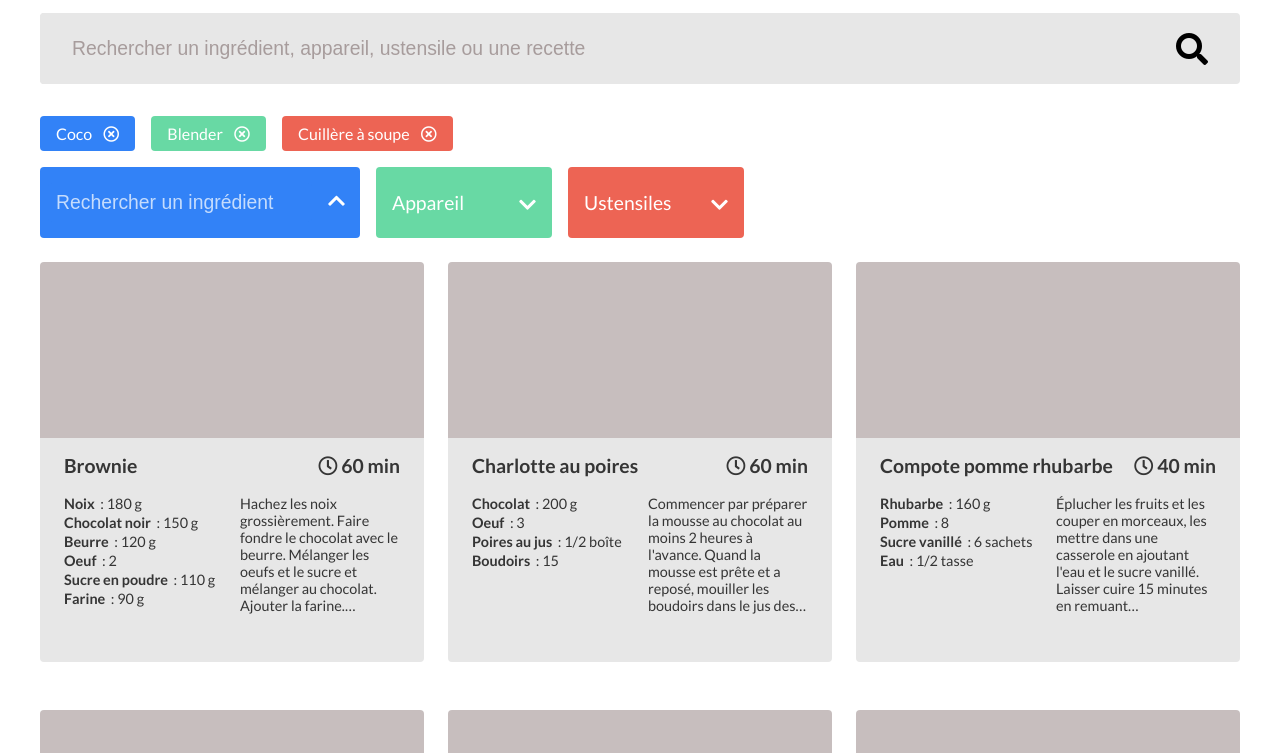
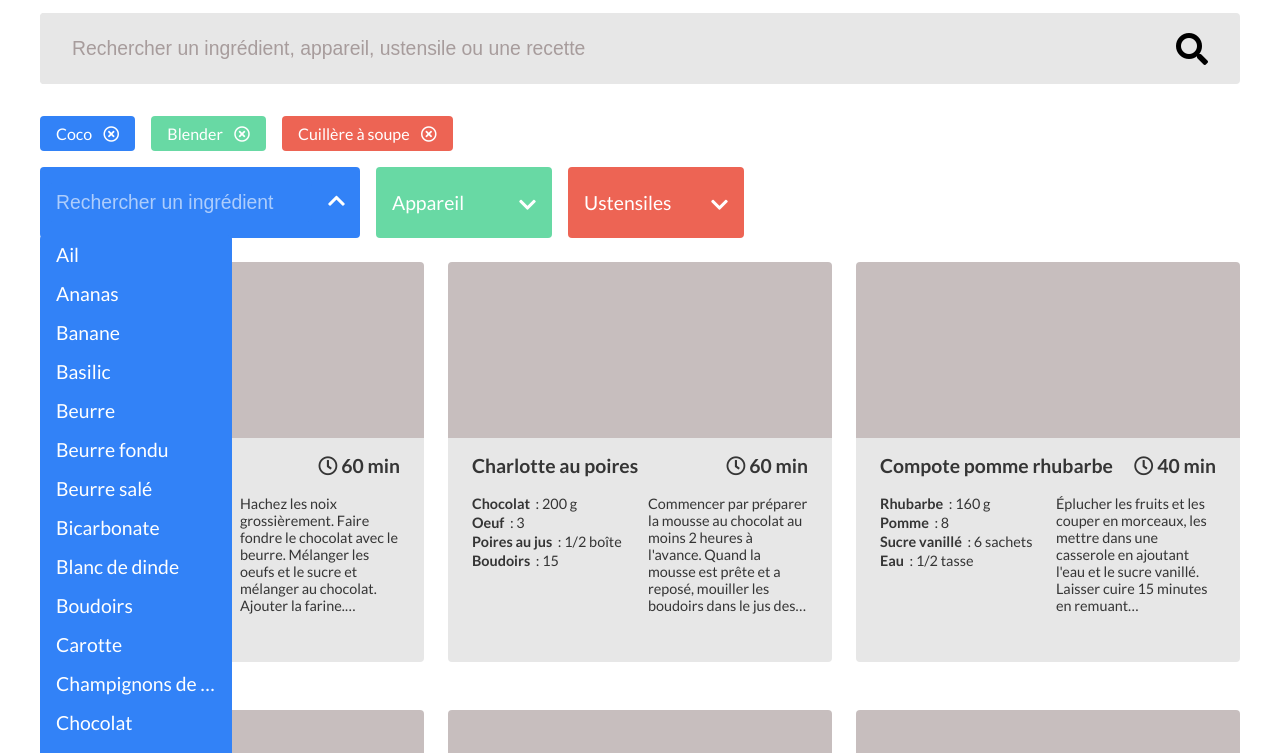
Before and after one commit to logic-fabric/les-petits-plats, a plain HTML site: page index.html in a window 1280 px wide. Both pictures are taken after a click on the label "Ingrédients". Shown: the part 46-799 px from the top of the page. Drawn offline with Linux system fonts and the light colour scheme.

Commit message:
feature: search with filters events > display all ingredients, appliances and ustensils

```diff
--- a/css/scss/pages/_home.scss
+++ b/css/scss/pages/_home.scss
@@ -1,3 +1,5 @@
+$filters-transition-duration: 150ms;
+
 .p-search-bar {
   display: flex;
 
@@ -62,7 +64,7 @@
 
       cursor: pointer;
 
-      transition: width 150ms;
+      transition: width $filters-transition-duration;
 
       @media (min-width: $small-breakpoint) {
         padding: $grid-3 $grid-2;
@@ -80,7 +82,7 @@
       color: white;
       font-size: $h5-size;
 
-      transition: width 50ms 200ms;
+      transition: width $filters-transition-duration;
     }
 
     i {
@@ -120,21 +122,26 @@
     }
 
     ul {
-      display: none;
+      display: flex;
+      flex-direction: column;
+      flex-wrap: wrap;
       position: absolute;
-      top: 4rem;
+      top: 4.25rem;
       left: 0;
       z-index: $z-dropdown;
 
-      padding: $grid-1 0;
+      height: 0;
       border-radius: $grid-sm;
+      overflow: hidden;
+
+      opacity: 0;
+
+      transition: opacity $filters-transition-duration;
 
       &.opened {
-        display: flex;
-        flex-direction: column;
-        flex-wrap: wrap;
+        height: auto;
 
-        content: "un ingrédient";
+        opacity: 1;
       }
 
       li {
@@ -150,7 +157,7 @@
     &--ingredient {
       background: $info-500;
 
-      &:hover {
+      label:not(.closed):hover {
         background: darken($info-500, 10);
       }
 
@@ -158,7 +165,7 @@
         background: $info-500;
 
         &::placeholder {
-          color: lighten($info-500, 30);
+          color: lighten($info-500, 25);
         }
       }
 
@@ -174,7 +181,7 @@
     &--appliance {
       background: $success-500;
 
-      &:hover {
+      label:not(.closed):hover {
         background: darken($success-500, 12);
       }
 
@@ -182,7 +189,7 @@
         background: $success-500;
 
         &::placeholder {
-          color: lighten($success-500, 32);
+          color: lighten($success-500, 25);
         }
       }
 
@@ -198,7 +205,7 @@
     &--ustensil {
       background: $danger-500;
 
-      &:hover {
+      label:not(.closed):hover {
         background: darken($danger-500, 8);
       }
 
@@ -206,7 +213,7 @@
         background: $danger-500;
 
         &::placeholder {
-          color: lighten($danger-500, 30);
+          color: lighten($danger-500, 20);
         }
       }
 
--- a/js/pages/pageHandler.js
+++ b/js/pages/pageHandler.js
@@ -11,31 +11,35 @@ export class PageHandler {
 
   render() {
     this._renderBadges();
-    //this._renderDropdownOptions(this._recipesList.sortedIngredients);
+    this._renderFiltersOptions(this._recipesList);
     this._renderCards(this._recipesList);
 
     this._addSearchBarEvent();
-    this._addOpenFilters();
+    this._addOpenFiltersEvents();
+    this._addSearchWithFiltersEvents();
   }
 
   _renderBadges() {}
 
-  _renderDropdownOptions(ingredients) {
-    const ingredientsList = document.getElementById("ingredients-list");
-    const numberOfIngredients = ingredients.length;
+  _renderFiltersOptions(recipesList) {
+    const items = {
+      ingredient: recipesList.sortedIngredients,
+      appliance: recipesList.sortedAppliances,
+      ustensil: recipesList.sortedAppliances,
+    };
 
-    ingredientsList.style.width = `${Math.min(numberOfIngredients, 5) * 12}rem`;
-    ingredientsList.style.height = `${
-      Math.ceil(numberOfIngredients / 5) * 38.5 + 16
-    }px`;
+    for (let filter of FILTERS) {
+      const itemsList = document.getElementById(`${filter}-list`);
+      const itemsQuantity = itemsList.length;
 
-    let htmlContent = "";
+      let htmlContent = "";
 
-    for (let ingredient of ingredients) {
-      htmlContent += `<li>${ingredient}</li>`;
+      for (let item of items[filter]) {
+        htmlContent += `<li>${item}</li>`;
+      }
+
+      itemsList.innerHTML = htmlContent;
     }
-
-    ingredientsList.innerHTML = htmlContent;
   }
 
   _renderCards(recipesList) {
@@ -62,6 +66,7 @@ export class PageHandler {
           : this._recipesList.searchWithSearchBar(userInput);
 
       this._renderCards(recipesListToDisplay);
+      this._renderFiltersOptions(recipesListToDisplay);
     };
   }
 
@@ -80,10 +85,11 @@ export class PageHandler {
     }
   }
 
-  _addOpenFilters() {
+  _addOpenFiltersEvents() {
     for (let filter of FILTERS) {
       const filterLabel = document.getElementById(`${filter}-filter-label`);
       const filterIcon = document.getElementById(`${filter}-filter-icon`);
+      const filterInput = document.getElementById(`${filter}`);
       const itemsList = document.getElementById(`${filter}-list`);
 
       filterLabel.onclick = (e) => {
@@ -95,13 +101,24 @@ export class PageHandler {
         filterIcon.classList.toggle("fa-chevton-down");
         filterIcon.classList.toggle("fa-chevron-up");
         itemsList.classList.toggle("opened");
+
+        filterInput.focus();
       };
-
-      const filterInput = document.getElementById(`${filter}`);
 
       filterInput.onclick = (e) => {
         e.stopPropagation();
       };
     }
   }
+
+  _addSearchWithFiltersEvents() {
+    for (let filter of FILTERS) {
+      const filterInput = document.getElementById(`${filter}`);
+      const itemsList = document.getElementById(`${filter}-list`);
+
+      filterInput.oninput = () => {
+        console.log(`User input for ${filter} >`, filterInput.value);
+      };
+    }
+  }
 }
```
Also changed, not shown: css/main.css, 1 other file.
